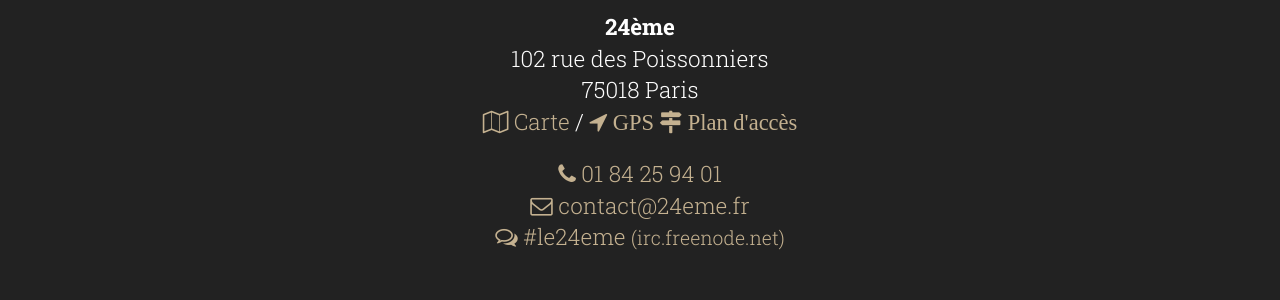
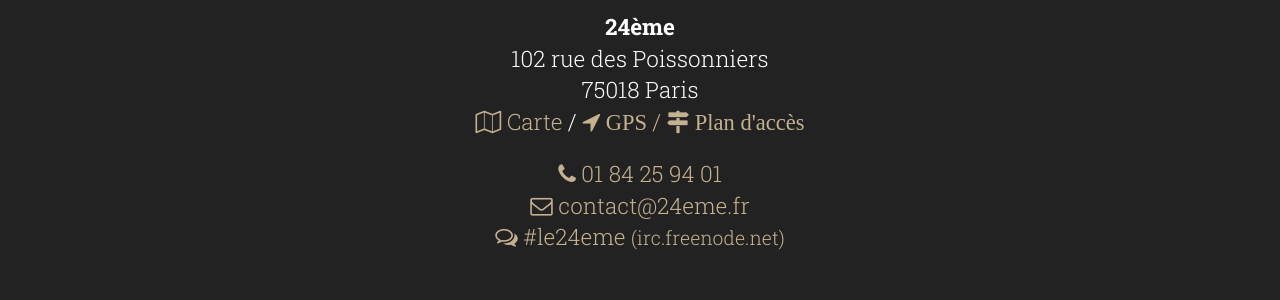
Before and after one commit to Arnaud75/24eme.fr, a Jekyll site: the page built from index.html, in a window 1280 px wide and 900 px high, scrolled down 4590 px. Shown: the part 386-686 px from the top of the window. Built offline with Jekyll 4.4.1, drawn with Linux system fonts in a browser that asks for light colours; some web fonts are replaced.

Commit message:
Ajout d'un séparateur oublié

```diff
--- a/_includes/contact.html
+++ b/_includes/contact.html
@@ -13,7 +13,7 @@
                        102 rue des Poissonniers<br />
                       75018 Paris<br />
                       <a href="https://www.openstreetmap.org/?mlat=48.89335&mlon=2.35274#map=17/48.89323/2.35213&layers=C"><i class="fa fa-map-o" aria-hidden="true"></i> Carte</a> /
-                      <a href="geo:48.89342,2.35275"><i class="fa fa-location-arrow" aria-hidden="true"> GPS</i>
+                      <a href="geo:48.89342,2.35275"><i class="fa fa-location-arrow" aria-hidden="true"> GPS</i> /
                       <a href="https://jeancloude.24eme.fr/index.php/s/BE8Ge8CePtFLCit"><i class="fa fa-map-signs" aria-hidden="true"> Plan d'accès</i>
                     </address>
 
```
